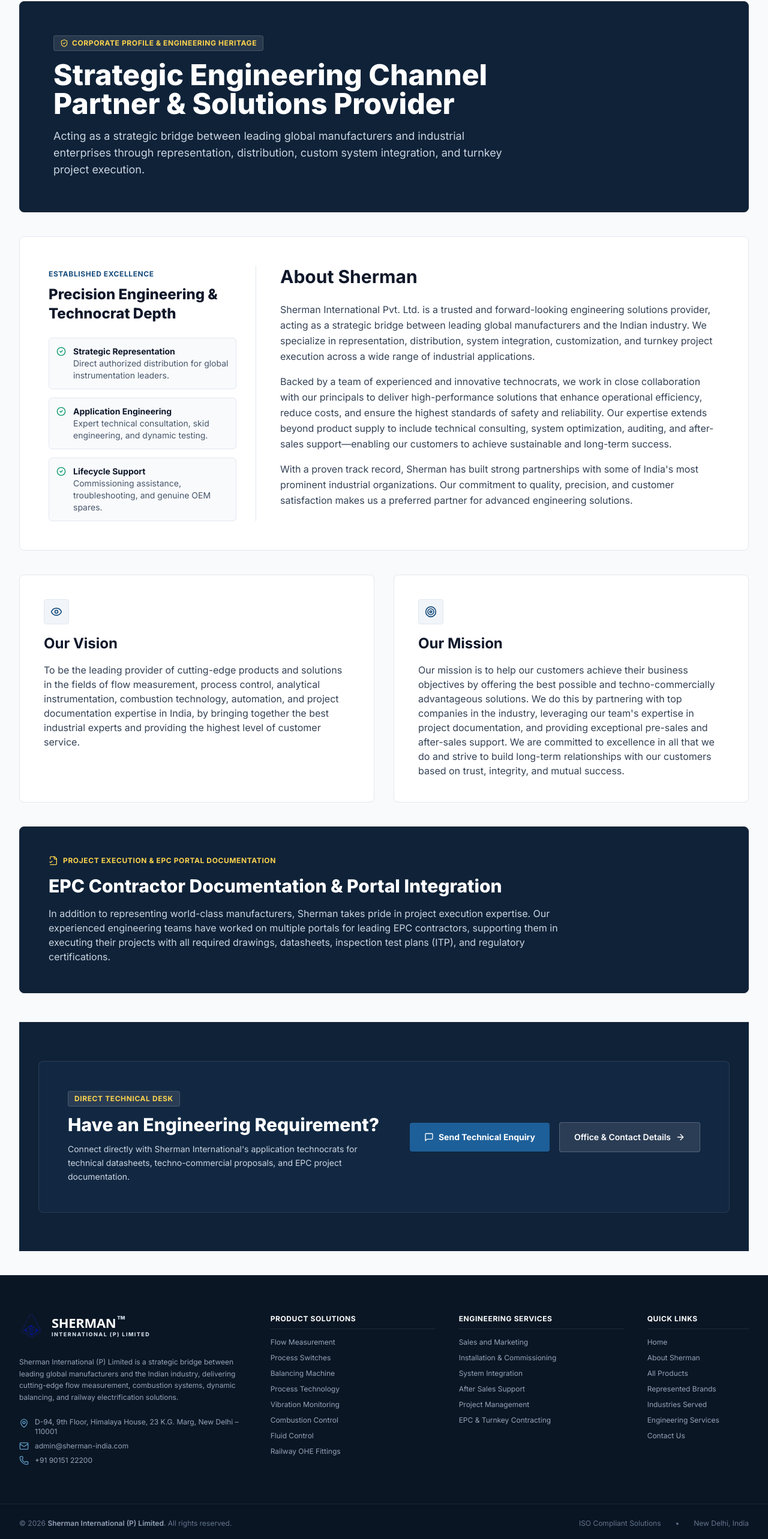
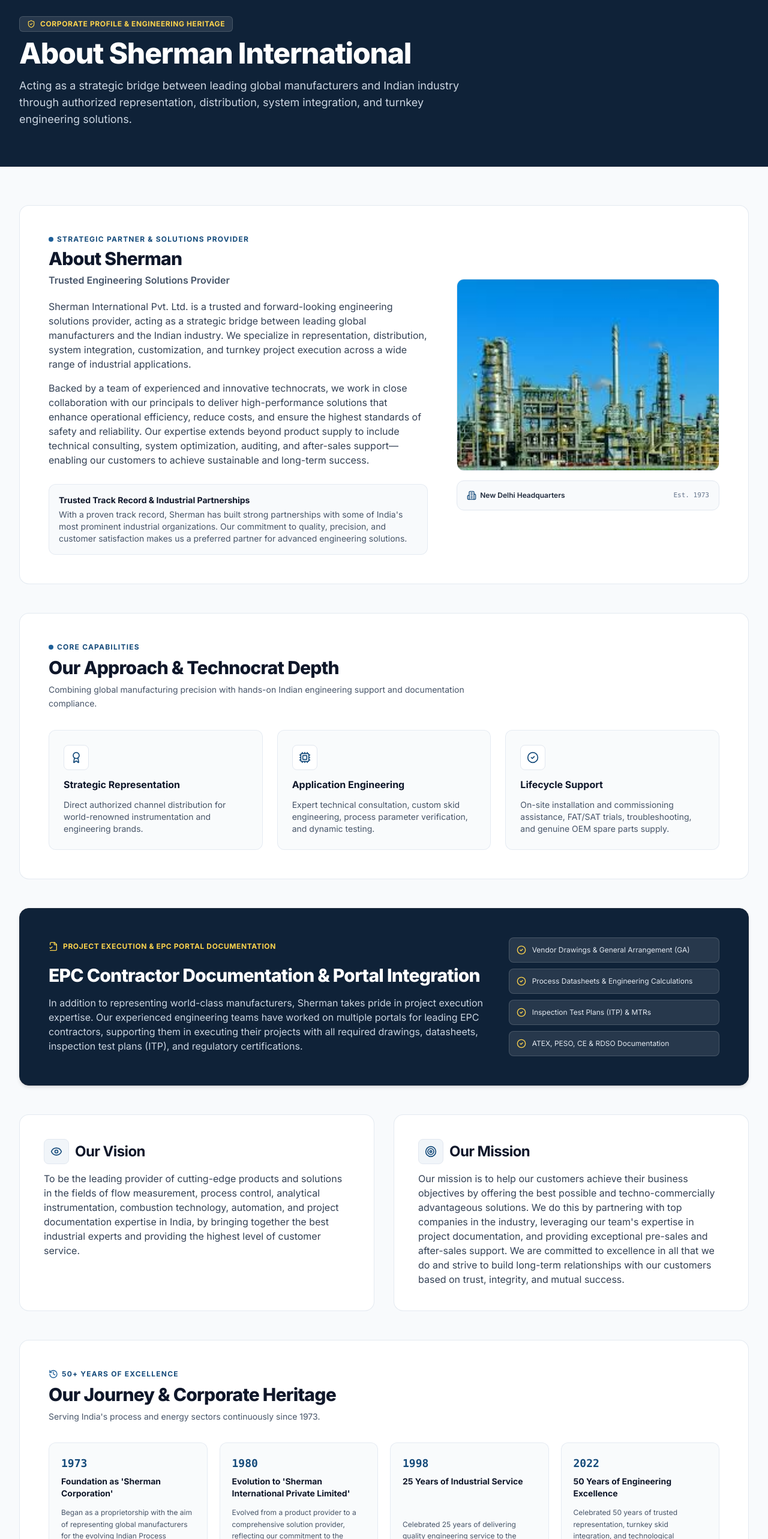
Before and after one commit to Gangadhara2829/sherman-international, a Next.js app: page /about in a window 1280 px wide. Shown: the part 184-2750 px from the top of the page at 60% size. Built offline with nearby package versions, Linux system fonts and the light colour scheme; no server answers; the database is empty.

Commit message:
feat: redesign About Us page with structured corporate editorial layout

```diff
--- a/src/app/about/page.tsx
+++ b/src/app/about/page.tsx
@@ -7,9 +7,15 @@
   Eye,
   CheckCircle2,
   FileCheck2,
-  Building,
+  Building2,
+  Award,
+  Cpu,
+  History,
+  Clock,
+  ArrowRight,
 } from 'lucide-react';
 import prisma from '@/lib/prisma';
+import SafeImage from '@/components/SafeImage';
 import EnquiryCtaBanner from '@/components/EnquiryCtaBanner';
 import {
   normalizeAboutContent,
@@ -24,151 +30,326 @@
 };
 
 export default async function AboutPage() {
-  const [aboutRecord, visionRecord] = await Promise.all([
+  const [aboutRecord, visionRecord, historyRecord] = await Promise.all([
     prisma.siteContent.findFirst({
       where: { key: { in: ['about_company', 'about_overview'] } },
     }),
     prisma.siteContent.findUnique({ where: { key: 'vision_mission' } }),
+    prisma.siteContent.findUnique({ where: { key: 'company_history' } }),
   ]);
 
   const about = normalizeAboutContent(aboutRecord);
   const visionMission = normalizeVisionMission(visionRecord);
 
+  // Parse milestones if present or use authentic defaults
+  let milestones = [
+    {
+      year: '1973',
+      title: "Foundation as 'Sherman Corporation'",
+      description:
+        "Began as a proprietorship with the aim of representing global manufacturers for the evolving Indian Process Industry.",
+    },
+    {
+      year: '1980',
+      title: "Evolution to 'Sherman International Private Limited'",
+      description:
+        "Evolved from a product provider to a comprehensive solution provider, reflecting our commitment to the evolving industry.",
+    },
+    {
+      year: '1998',
+      title: '25 Years of Industrial Service',
+      description:
+        'Celebrated 25 years of delivering quality engineering service to the Indian process and energy industries.',
+    },
+    {
+      year: '2022',
+      title: '50 Years of Engineering Excellence',
+      description:
+        'Celebrated 50 years of trusted representation, turnkey skid integration, and technological partnerships.',
+    },
+  ];
+
+  if (historyRecord && historyRecord.content) {
+    try {
+      const parsed = JSON.parse(historyRecord.content);
+      if (Array.isArray(parsed) && parsed.length > 0) {
+        milestones = parsed;
+      }
+    } catch (e) {}
+  }
+
   const paragraphs = (about.content || DEFAULT_ABOUT_CONTENT.content)
     .split('\n\n')
     .filter((p) => p.trim().length > 0);
 
+  const para1 =
+    paragraphs[0] ||
+    'Sherman International Pvt. Ltd. is a trusted and forward-looking engineering solutions provider, acting as a strategic bridge between leading global manufacturers and the Indian industry. We specialize in representation, distribution, system integration, customization, and turnkey project execution across a wide range of industrial applications.';
+
+  const para2 =
+    paragraphs[1] ||
+    'Backed by a team of experienced and innovative technocrats, we work in close collaboration with our principals to deliver high-performance solutions that enhance operational efficiency, reduce costs, and ensure the highest standards of safety and reliability. Our expertise extends beyond product supply to include technical consulting, system optimization, auditing, and after-sales support—enabling our customers to achieve sustainable and long-term success.';
+
+  const para3 =
+    paragraphs[2] ||
+    "With a proven track record, Sherman has built strong partnerships with some of India's most prominent industrial organizations. Our commitment to quality, precision, and customer satisfaction makes us a preferred partner for advanced engineering solutions.";
+
   return (
-    <div className="bg-slate-50 min-h-screen py-10">
-      <div className="max-w-7xl mx-auto px-4 sm:px-6 lg:px-8">
-        {/* Breadcrumbs */}
-        <nav className="flex items-center gap-2 text-xs text-slate-500 mb-6">
-          <Link href="/" className="hover:text-slate-900 transition-colors">
-            Home
-          </Link>
-          <ChevronRight className="w-3.5 h-3.5 text-slate-400" />
-          <span className="font-semibold text-slate-800">About Us</span>
-        </nav>
+    <div className="bg-slate-50 min-h-screen">
+      {/* Breadcrumb Navigation Bar */}
+      <div className="bg-white border-b border-slate-200">
+        <div className="max-w-7xl mx-auto px-4 sm:px-6 lg:px-8 py-3">
+          <nav className="flex items-center gap-2 text-xs text-slate-500">
+            <Link href="/" className="hover:text-slate-900 transition-colors">
+              Home
+            </Link>
+            <ChevronRight className="w-3.5 h-3.5 text-slate-400" />
+            <span className="font-semibold text-slate-800">About Us</span>
+          </nav>
+        </div>
+      </div>
 
-        {/* Page Hero */}
-        <div className="bg-navy text-white rounded-lg p-8 sm:p-14 mb-10 border border-slate-800">
-          <div className="max-w-3xl space-y-4">
-            <span className="text-xs font-bold uppercase tracking-wider text-amber-300 px-2.5 py-1 rounded bg-white/10 border border-white/15 inline-flex items-center gap-1.5">
+      {/* Page Hero Banner */}
+      <section className="bg-navy text-white py-12 sm:py-16 border-b border-slate-800 relative overflow-hidden">
+        <div className="max-w-7xl mx-auto px-4 sm:px-6 lg:px-8 relative z-10">
+          <div className="max-w-3xl space-y-3">
+            <div className="inline-flex items-center gap-2 px-3 py-1 rounded-md bg-white/10 border border-white/15 text-amber-300 text-xs font-bold uppercase tracking-wider">
               <ShieldCheck className="w-3.5 h-3.5" />
-              Corporate Profile &amp; Engineering Heritage
-            </span>
-            <h1 className="font-display text-3xl sm:text-4xl lg:text-5xl font-extrabold text-white leading-tight">
-              Strategic Engineering Channel Partner &amp; Solutions Provider
+              <span>Corporate Profile &amp; Engineering Heritage</span>
+            </div>
+            <h1 className="font-display text-3xl sm:text-4xl lg:text-5xl font-extrabold text-white tracking-tight leading-tight">
+              About Sherman International
             </h1>
-            <p className="text-base sm:text-lg text-slate-300 leading-relaxed">
-              Acting as a strategic bridge between leading global manufacturers and industrial enterprises through representation, distribution, custom system integration, and turnkey project execution.
+            <p className="text-base sm:text-lg text-slate-300 font-normal leading-relaxed pt-1">
+              Acting as a strategic bridge between leading global manufacturers and Indian industry through authorized representation, distribution, system integration, and turnkey engineering solutions.
             </p>
           </div>
         </div>
+      </section>
 
-        {/* Main Company Story & Corporate Overview */}
-        <div className="bg-white rounded-lg border border-slate-200 p-8 sm:p-12 mb-10 shadow-xs">
-          <div className="grid grid-cols-1 lg:grid-cols-12 gap-10 items-start">
-            {/* Left Column: Quick Corporate Highlights */}
-            <div className="lg:col-span-4 space-y-6 border-b lg:border-b-0 lg:border-r border-slate-200 pb-8 lg:pb-0 lg:pr-8">
-              <div className="space-y-2">
-                <span className="text-xs font-bold uppercase tracking-wider text-sherman-700">
-                  Established Excellence
-                </span>
-                <h3 className="font-display font-extrabold text-xl sm:text-2xl text-slate-900 leading-snug">
-                  Precision Engineering &amp; Technocrat Depth
+      {/* Main Content Sections */}
+      <div className="max-w-7xl mx-auto px-4 sm:px-6 lg:px-8 py-12 sm:py-16 space-y-12">
+        {/* SECTION 1: About Sherman & Strategic Bridge (2-Column Editorial) */}
+        <section className="bg-white rounded-2xl border border-slate-200/90 p-6 sm:p-10 lg:p-12 shadow-2xs">
+          <div className="grid grid-cols-1 lg:grid-cols-12 gap-8 lg:gap-12 items-center">
+            {/* Left Column: Core Narrative */}
+            <div className="lg:col-span-7 space-y-5">
+              <div className="space-y-1.5">
+                <div className="text-xs font-bold uppercase tracking-widest text-sherman-700 flex items-center gap-1.5">
+                  <span className="w-2 h-2 rounded-full bg-sherman-600 inline-block" />
+                  <span>Strategic Partner &amp; Solutions Provider</span>
+                </div>
+                <h2 className="text-2xl sm:text-3xl font-extrabold text-slate-900 tracking-tight">
+                  {about.title || 'About Sherman'}
+                </h2>
+                <h3 className="text-sm sm:text-base font-semibold text-slate-600">
+                  {about.subtitle || 'A Strategic Bridge for Leading Global Manufacturers'}
                 </h3>
               </div>
 
-              <div className="space-y-3.5 text-xs sm:text-sm text-slate-600">
-                <div className="flex items-start gap-3 p-3 rounded-md bg-slate-50 border border-slate-200">
-                  <CheckCircle2 className="w-4 h-4 text-emerald-600 mt-0.5 flex-shrink-0" />
-                  <div>
-                    <span className="font-bold text-slate-900 block">Strategic Representation</span>
-                    <span className="text-slate-600">Direct authorized distribution for global instrumentation leaders.</span>
-                  </div>
-                </div>
+              <div className="space-y-4 text-slate-700 text-sm sm:text-base leading-relaxed">
+                <p>{para1}</p>
+                <p>{para2}</p>
+              </div>
 
-                <div className="flex items-start gap-3 p-3 rounded-md bg-slate-50 border border-slate-200">
-                  <CheckCircle2 className="w-4 h-4 text-emerald-600 mt-0.5 flex-shrink-0" />
-                  <div>
-                    <span className="font-bold text-slate-900 block">Application Engineering</span>
-                    <span className="text-slate-600">Expert technical consultation, skid engineering, and dynamic testing.</span>
-                  </div>
-                </div>
-
-                <div className="flex items-start gap-3 p-3 rounded-md bg-slate-50 border border-slate-200">
-                  <CheckCircle2 className="w-4 h-4 text-emerald-600 mt-0.5 flex-shrink-0" />
-                  <div>
-                    <span className="font-bold text-slate-900 block">Lifecycle Support</span>
-                    <span className="text-slate-600">Commissioning assistance, troubleshooting, and genuine OEM spares.</span>
-                  </div>
+              <div className="pt-2">
+                <div className="p-4 rounded-xl bg-slate-50 border border-slate-200/80">
+                  <h4 className="font-bold text-xs sm:text-sm text-slate-900 mb-1">
+                    Trusted Track Record &amp; Industrial Partnerships
+                  </h4>
+                  <p className="text-xs sm:text-sm text-slate-600 leading-relaxed">
+                    {para3}
+                  </p>
                 </div>
               </div>
             </div>
 
-            {/* Right Column: Narrative Body */}
-            <div className="lg:col-span-8 space-y-6">
-              <h2 className="font-display text-2xl sm:text-3xl font-bold text-slate-900">
-                {about.title || 'A Strategic Bridge for Leading Global Manufacturers'}
-              </h2>
+            {/* Right Column: Industrial Visual Frame */}
+            <div className="lg:col-span-5 space-y-4">
+              <div className="relative h-72 sm:h-80 w-full rounded-xl overflow-hidden border border-slate-200 bg-slate-100 shadow-xs">
+                <SafeImage
+                  src={about.image || '/images/why-sherman/channel-partnership.jpg'}
+                  fallbackSrc="/images/why-sherman/channel-partnership.jpg"
+                  alt="Sherman International Industrial Engineering Headquarters"
+                  fill
+                  className="object-cover"
+                  sizes="(max-width: 1024px) 100vw, 480px"
+                  priority
+                />
+              </div>
 
-              <div className="space-y-4 text-slate-700 text-sm sm:text-base leading-relaxed text-left">
-                {paragraphs.map((para, i) => (
-                  <p key={i} className="text-slate-700 font-normal leading-relaxed">
-                    {para}
-                  </p>
-                ))}
+              {/* Verified Representation Note */}
+              <div className="p-4 rounded-xl bg-slate-50 border border-slate-200 text-xs text-slate-600 flex items-center justify-between">
+                <span className="font-semibold text-slate-800 flex items-center gap-1.5">
+                  <Building2 className="w-4 h-4 text-sherman-700" />
+                  New Delhi Headquarters
+                </span>
+                <span className="text-slate-500 font-mono text-[11px]">Est. 1973</span>
               </div>
             </div>
           </div>
-        </div>
+        </section>
 
-        {/* Vision & Mission Cards */}
-        <div className="grid grid-cols-1 md:grid-cols-2 gap-8 mb-10">
-          {/* Vision */}
-          <div className="bg-white rounded-lg border border-slate-200 p-8 sm:p-10 space-y-4 shadow-xs">
-            <div className="p-2.5 bg-slate-100 text-navy rounded w-fit border border-slate-200">
-              <Eye className="w-5 h-5 text-sherman-700" />
+        {/* SECTION 2: Our Core Capabilities & Engineering Pillars */}
+        <section className="bg-white rounded-2xl border border-slate-200/90 p-6 sm:p-10 lg:p-12 shadow-2xs">
+          <div className="max-w-3xl mb-8 space-y-2">
+            <div className="text-xs font-bold uppercase tracking-widest text-sherman-700 flex items-center gap-1.5">
+              <span className="w-2 h-2 rounded-full bg-sherman-600 inline-block" />
+              <span>Core Capabilities</span>
             </div>
-            <h3 className="font-display font-bold text-2xl text-slate-900">
-              Our Vision
-            </h3>
-            <p className="text-sm sm:text-base text-slate-700 leading-relaxed">
-              {visionMission.vision}
+            <h2 className="text-2xl sm:text-3xl font-extrabold text-slate-900 tracking-tight">
+              Our Approach &amp; Technocrat Depth
+            </h2>
+            <p className="text-sm text-slate-600 leading-relaxed">
+              Combining global manufacturing precision with hands-on Indian engineering support and documentation compliance.
             </p>
           </div>
 
+          <div className="grid grid-cols-1 md:grid-cols-3 gap-6">
+            <div className="p-6 rounded-xl bg-slate-50/80 border border-slate-200/80 hover:border-slate-300 transition-colors space-y-3">
+              <div className="p-2.5 rounded-lg bg-white border border-slate-200 w-fit text-navy shadow-2xs">
+                <Award className="w-5 h-5 text-sherman-700" />
+              </div>
+              <h3 className="font-bold text-base text-slate-900">Strategic Representation</h3>
+              <p className="text-xs sm:text-sm text-slate-600 leading-relaxed">
+                Direct authorized channel distribution for world-renowned instrumentation and engineering brands.
+              </p>
+            </div>
+
+            <div className="p-6 rounded-xl bg-slate-50/80 border border-slate-200/80 hover:border-slate-300 transition-colors space-y-3">
+              <div className="p-2.5 rounded-lg bg-white border border-slate-200 w-fit text-navy shadow-2xs">
+                <Cpu className="w-5 h-5 text-sherman-700" />
+              </div>
+              <h3 className="font-bold text-base text-slate-900">Application Engineering</h3>
+              <p className="text-xs sm:text-sm text-slate-600 leading-relaxed">
+                Expert technical consultation, custom skid engineering, process parameter verification, and dynamic testing.
+              </p>
+            </div>
+
+            <div className="p-6 rounded-xl bg-slate-50/80 border border-slate-200/80 hover:border-slate-300 transition-colors space-y-3">
+              <div className="p-2.5 rounded-lg bg-white border border-slate-200 w-fit text-navy shadow-2xs">
+                <CheckCircle2 className="w-5 h-5 text-sherman-700" />
+              </div>
+              <h3 className="font-bold text-base text-slate-900">Lifecycle Support</h3>
+              <p className="text-xs sm:text-sm text-slate-600 leading-relaxed">
+                On-site installation and commissioning assistance, FAT/SAT trials, troubleshooting, and genuine OEM spare parts supply.
+              </p>
+            </div>
+          </div>
+        </section>
+
+        {/* SECTION 3: Project & Engineering Expertise (EPC Contractor Portal Integration) */}
+        <section className="bg-navy text-white rounded-2xl p-6 sm:p-10 lg:p-12 border border-slate-800 shadow-md">
+          <div className="grid grid-cols-1 lg:grid-cols-12 gap-8 items-center">
+            <div className="lg:col-span-8 space-y-4">
+              <div className="inline-flex items-center gap-2 text-xs font-bold uppercase tracking-wider text-amber-300">
+                <FileCheck2 className="w-4 h-4" />
+                <span>Project Execution &amp; EPC Portal Documentation</span>
+              </div>
+              <h2 className="text-2xl sm:text-3xl font-extrabold text-white tracking-tight">
+                EPC Contractor Documentation &amp; Portal Integration
+              </h2>
+              <p className="text-sm sm:text-base text-slate-300 leading-relaxed font-normal">
+                In addition to representing world-class manufacturers, Sherman takes pride in project execution expertise. Our experienced engineering teams have worked on multiple portals for leading EPC contractors, supporting them in executing their projects with all required drawings, datasheets, inspection test plans (ITP), and regulatory certifications.
+              </p>
+            </div>
+
+            <div className="lg:col-span-4 space-y-2.5 text-xs text-slate-200">
+              <div className="p-3 rounded-lg bg-white/10 border border-white/15 flex items-center gap-2.5">
+                <CheckCircle2 className="w-4 h-4 text-amber-300 flex-shrink-0" />
+                <span>Vendor Drawings &amp; General Arrangement (GA)</span>
+              </div>
+              <div className="p-3 rounded-lg bg-white/10 border border-white/15 flex items-center gap-2.5">
+                <CheckCircle2 className="w-4 h-4 text-amber-300 flex-shrink-0" />
+                <span>Process Datasheets &amp; Engineering Calculations</span>
+              </div>
+              <div className="p-3 rounded-lg bg-white/10 border border-white/15 flex items-center gap-2.5">
+                <CheckCircle2 className="w-4 h-4 text-amber-300 flex-shrink-0" />
+                <span>Inspection Test Plans (ITP) &amp; MTRs</span>
+              </div>
+              <div className="p-3 rounded-lg bg-white/10 border border-white/15 flex items-center gap-2.5">
+                <CheckCircle2 className="w-4 h-4 text-amber-300 flex-shrink-0" />
+                <span>ATEX, PESO, CE &amp; RDSO Documentation</span>
+              </div>
+            </div>
+          </div>
+        </section>
+
+        {/* SECTION 4: Vision & Mission (2-Column Balanced Grid) */}
+        <section className="grid grid-cols-1 md:grid-cols-2 gap-6 sm:gap-8">
+          {/* Vision */}
+          <div className="bg-white rounded-2xl border border-slate-200/90 p-6 sm:p-8 lg:p-10 shadow-2xs flex flex-col justify-between space-y-4">
+            <div className="space-y-3">
+              <div className="flex items-center gap-2.5">
+                <div className="p-2.5 bg-slate-100 text-navy rounded-lg border border-slate-200">
+                  <Eye className="w-5 h-5 text-sherman-700" />
+                </div>
+                <h3 className="text-xl sm:text-2xl font-bold text-slate-900 tracking-tight">
+                  Our Vision
+                </h3>
+              </div>
+              <p className="text-sm sm:text-base text-slate-700 leading-relaxed font-normal">
+                {visionMission.vision}
+              </p>
+            </div>
+          </div>
+
           {/* Mission */}
-          <div className="bg-white rounded-lg border border-slate-200 p-8 sm:p-10 space-y-4 shadow-xs">
-            <div className="p-2.5 bg-slate-100 text-navy rounded w-fit border border-slate-200">
-              <Target className="w-5 h-5 text-sherman-700" />
+          <div className="bg-white rounded-2xl border border-slate-200/90 p-6 sm:p-8 lg:p-10 shadow-2xs flex flex-col justify-between space-y-4">
+            <div className="space-y-3">
+              <div className="flex items-center gap-2.5">
+                <div className="p-2.5 bg-slate-100 text-navy rounded-lg border border-slate-200">
+                  <Target className="w-5 h-5 text-sherman-700" />
+                </div>
+                <h3 className="text-xl sm:text-2xl font-bold text-slate-900 tracking-tight">
+                  Our Mission
+                </h3>
+              </div>
+              <p className="text-sm sm:text-base text-slate-700 leading-relaxed font-normal">
+                {visionMission.mission}
+              </p>
             </div>
-            <h3 className="font-display font-bold text-2xl text-slate-900">
-              Our Mission
-            </h3>
-            <p className="text-sm sm:text-base text-slate-700 leading-relaxed">
-              {visionMission.mission}
+          </div>
+        </section>
+
+        {/* SECTION 5: 50+ Years Engineering Heritage (Milestones) */}
+        <section className="bg-white rounded-2xl border border-slate-200/90 p-6 sm:p-10 lg:p-12 shadow-2xs">
+          <div className="max-w-3xl mb-8 space-y-2">
+            <div className="text-xs font-bold uppercase tracking-widest text-sherman-700 flex items-center gap-1.5">
+              <History className="w-4 h-4 text-sherman-600" />
+              <span>50+ Years of Excellence</span>
+            </div>
+            <h2 className="text-2xl sm:text-3xl font-extrabold text-slate-900 tracking-tight">
+              Our Journey &amp; Corporate Heritage
+            </h2>
+            <p className="text-sm text-slate-600 leading-relaxed">
+              Serving India&apos;s process and energy sectors continuously since 1973.
             </p>
           </div>
-        </div>
 
-        {/* EPC Documentation & Support Section */}
-        <div className="bg-navy text-white rounded-lg p-8 sm:p-12 mb-12 border border-slate-800">
-          <div className="max-w-4xl space-y-4">
-            <div className="flex items-center gap-2 text-xs font-bold uppercase tracking-wider text-amber-300">
-              <FileCheck2 className="w-4 h-4" />
-              <span>Project Execution &amp; EPC Portal Documentation</span>
-            </div>
-            <h2 className="font-display text-2xl sm:text-3xl font-extrabold text-white">
-              EPC Contractor Documentation &amp; Portal Integration
-            </h2>
-            <p className="text-sm sm:text-base text-slate-300 leading-relaxed">
-              In addition to representing world-class manufacturers, Sherman takes pride in project execution expertise. Our experienced engineering teams have worked on multiple portals for leading EPC contractors, supporting them in executing their projects with all required drawings, datasheets, inspection test plans (ITP), and regulatory certifications.
-            </p>
+          <div className="grid grid-cols-1 sm:grid-cols-2 lg:grid-cols-4 gap-5">
+            {milestones.map((m, idx) => (
+              <div
+                key={idx}
+                className="p-5 rounded-xl bg-slate-50/80 border border-slate-200/80 flex flex-col justify-between space-y-3"
+              >
+                <div className="space-y-1.5">
+                  <div className="text-lg font-black font-mono text-sherman-700">
+                    {m.year}
+                  </div>
+                  <h3 className="font-bold text-xs sm:text-sm text-slate-900 leading-snug">
+                    {m.title}
+                  </h3>
+                </div>
+                <p className="text-xs text-slate-600 leading-relaxed font-normal">
+                  {m.description}
+                </p>
+              </div>
+            ))}
           </div>
-        </div>
+        </section>
 
+        {/* SECTION 6: Bottom Technical Enquiry Banner */}
         <EnquiryCtaBanner />
       </div>
     </div>
```
